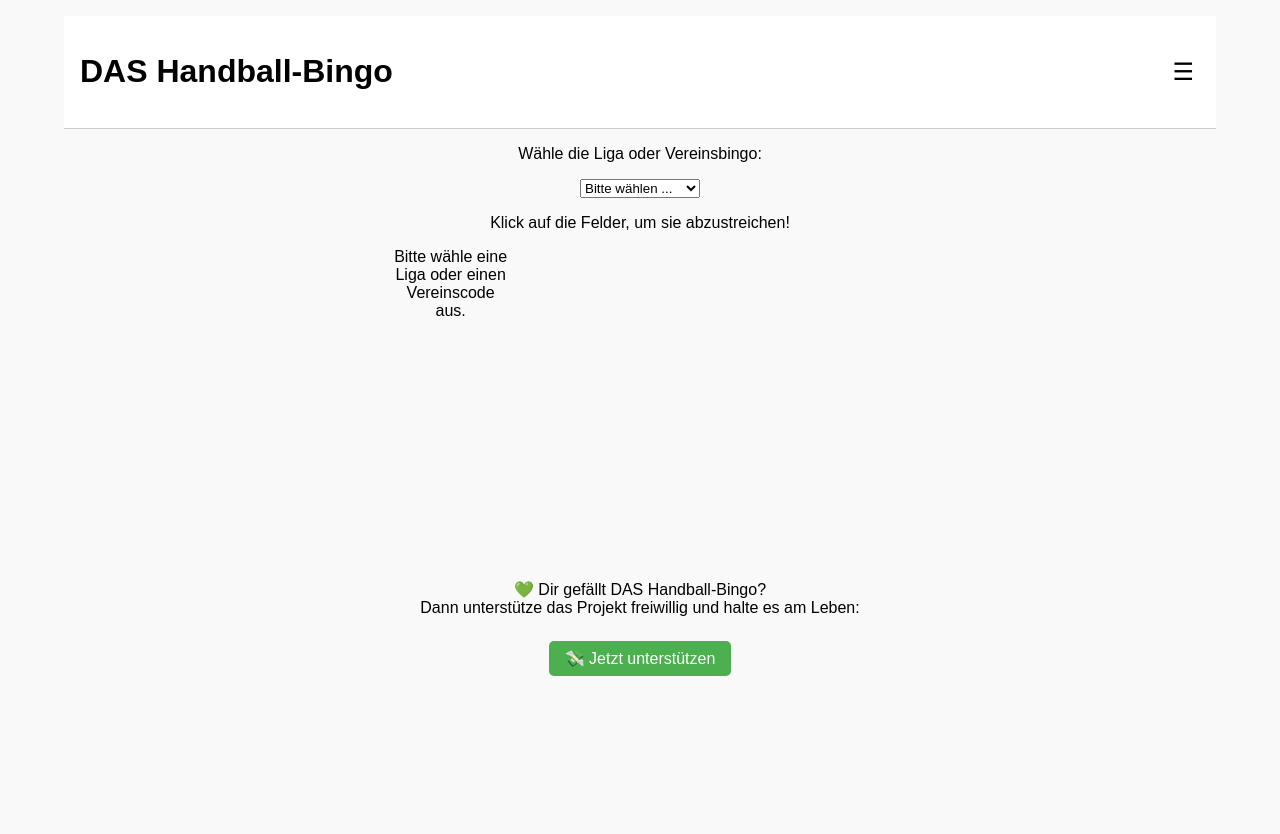
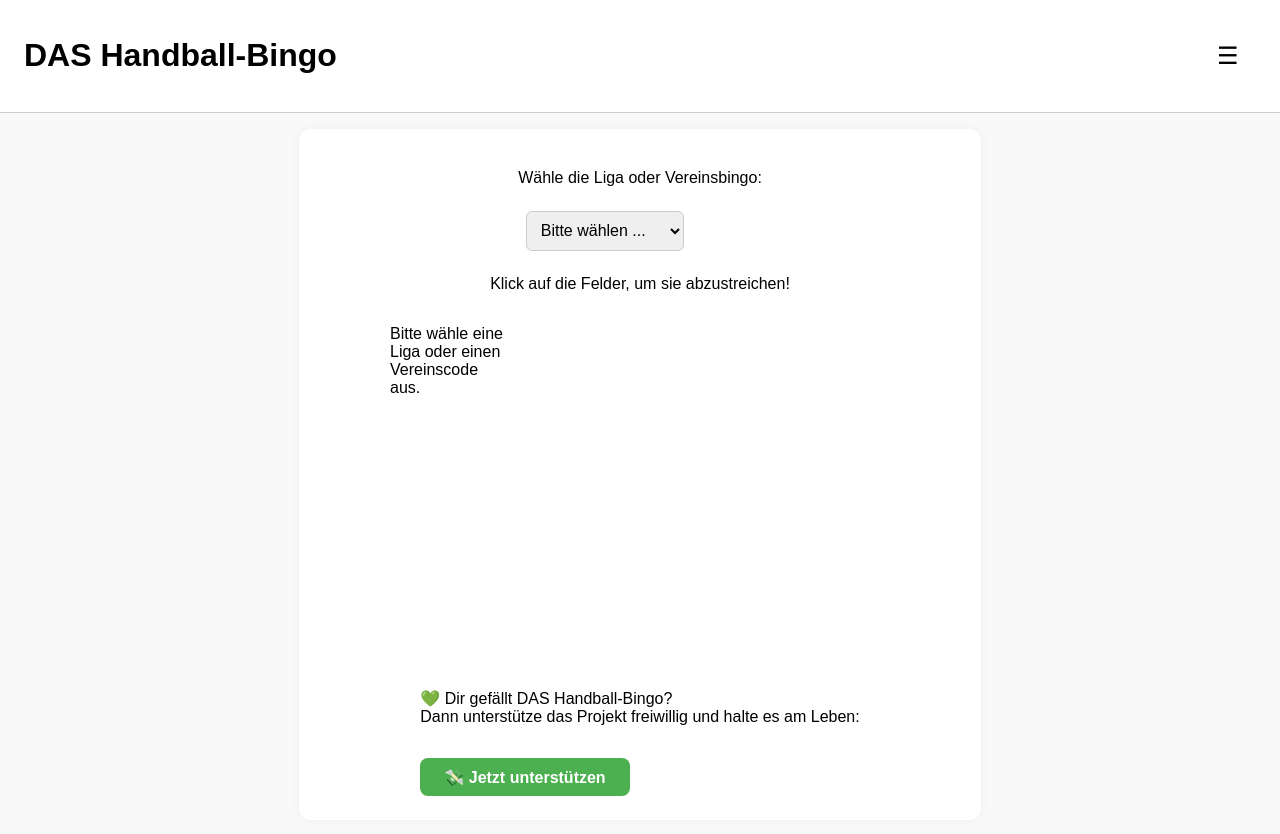
Before and after one commit to noraxhed/Handballbingo, a plain HTML site: page index.html in a window 1280 px wide. Before the commit the page ends 800 px from the top, so only its background shows below. Drawn offline with Linux system fonts and the light colour scheme.

Commit message:
Update index.html

```diff
--- a/index.html
+++ b/index.html
@@ -25,9 +25,7 @@
 
     body {
       font-family: Arial, sans-serif;
-      text-align: center;
       margin: 0;
-      padding: 1rem 5vw;
       background-color: var(--primary-color);
       color: var(--text-color);
     }
@@ -36,9 +34,12 @@
       display: flex;
       justify-content: space-between;
       align-items: center;
-      padding: 1rem;
+      padding: 1rem 1.5rem;
       background-color: #fff;
       border-bottom: 1px solid #ccc;
+      position: sticky;
+      top: 0;
+      z-index: 1000;
     }
 
     #menuToggle {
@@ -63,11 +64,33 @@
       color: var(--text-color);
     }
 
+    #bingoSection {
+      display: flex;
+      flex-direction: column;
+      align-items: center;
+      padding: 1.5rem 1rem;
+      background-color: #fff;
+      margin: 1rem;
+      border-radius: 12px;
+      box-shadow: 0 0 10px rgba(0, 0, 0, 0.05);
+      max-width: 650px;
+      margin-inline: auto;
+    }
+
+    select, input, button, textarea {
+      font-size: 1rem;
+      padding: 0.6rem;
+      margin: 0.5rem;
+      border: 1px solid #ccc;
+      border-radius: 6px;
+      max-width: 90vw;
+    }
+
     .grid {
       display: grid;
       grid-template-columns: repeat(4, 1fr);
       gap: 5px;
-      width: 100vw;
+      width: 100%;
       max-width: 500px;
       margin: 1rem auto;
       min-height: 300px;
@@ -81,11 +104,12 @@
       border: 1px solid var(--grid-border-color);
       background-color: var(--cell-bg-color);
       cursor: pointer;
-      font-size: calc(2vmin);
+      font-size: calc(2vmin + 4px);
       box-sizing: border-box;
       overflow-wrap: break-word;
       aspect-ratio: 1 / 1;
       padding: 0.5rem;
+      border-radius: 4px;
     }
 
     .cell.active {
@@ -95,18 +119,32 @@
 
     #logo {
       max-width: 150px;
-      margin-bottom: 1rem;
+      margin: 1rem auto;
       display: none;
     }
 
     .donate-button {
       display: inline-block;
-      margin-top: 0.5rem;
-      padding: 0.5rem 1rem;
+      margin-top: 1rem;
+      padding: 0.6rem 1.5rem;
       background-color: var(--donation-button-bg);
       color: var(--donation-button-text);
       text-decoration: none;
-      border-radius: 5px;
+      border-radius: 8px;
+      font-weight: bold;
+      transition: background-color 0.2s;
+    }
+
+    .donate-button:hover {
+      background-color: #388e3c;
+    }
+
+    .note {
+      font-size: 0.9rem;
+      color: #666;
+      font-style: italic;
+      margin-top: -0.5rem;
+      max-width: 90%;
     }
 
     #vereinError {
@@ -118,8 +156,12 @@
 
     #infoSection, #contactSection {
       display: none;
-      max-width: 500px;
+      max-width: 650px;
       margin: 2rem auto;
+      padding: 1rem;
+      background-color: #fff;
+      border-radius: 12px;
+      box-shadow: 0 0 10px rgba(0, 0, 0, 0.05);
     }
   </style>
 </head>
```
